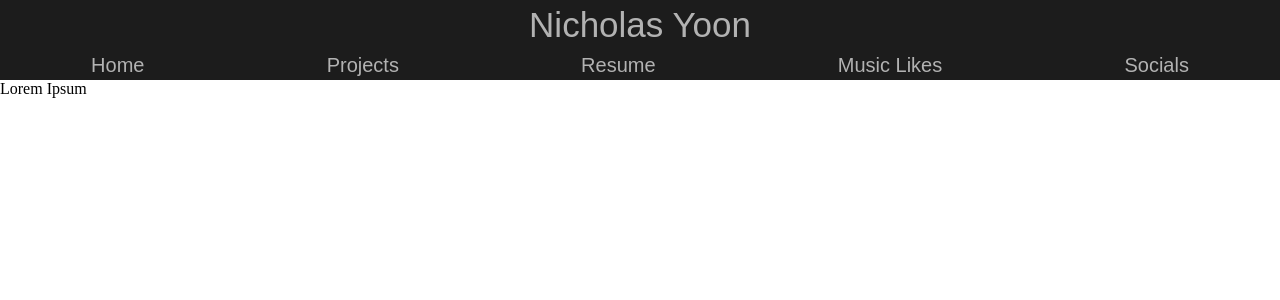
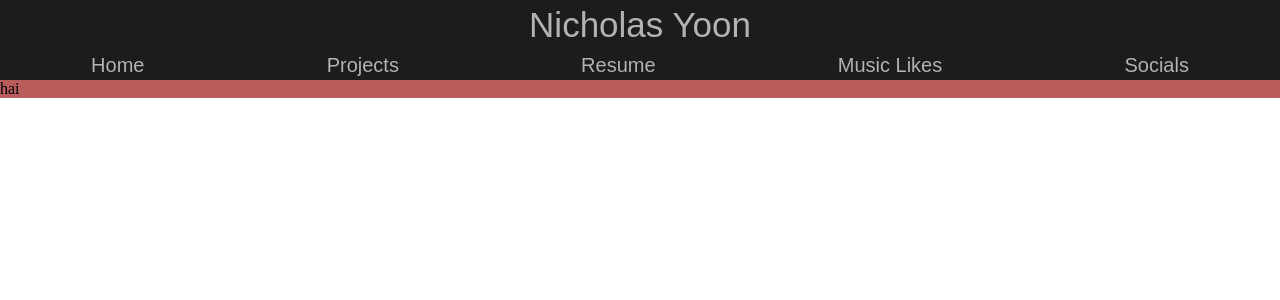
Before and after one commit to nyoon8360/mywebsite, a Next.js app: page / in a window 1280 px wide. Shown: the top 300 px of the page. Built offline with nearby package versions, Linux system fonts and the light colour scheme.

Commit message:
implemented transition animation

```diff
--- a/components/layout.js
+++ b/components/layout.js
@@ -4,11 +4,37 @@ import styles from './layout.module.css';
 export default function Layout({ children }) {
 
     return (
-        <div className={styles.mainContainer}>
-            <MainHeader className={styles.header}></MainHeader>
+        <div>
+            <div className={styles.mainContainer}>
+                <MainHeader transitionFunction={transition}></MainHeader>
+                <div className={styles.transitionContainer} id='transitionContainer'>
+                </div>
+            </div>
             <div className={styles.contentContainer}>
-                {children}
+                <p>hai</p>
             </div>
         </div>
     );
 }
+
+function transition(clickedTabEle) {
+    let tabXcoord = clickedTabEle.getBoundingClientRect().left;
+    let tabComputedStyle = getComputedStyle(clickedTabEle);
+
+    let transitionContainer = document.getElementById('transitionContainer');
+
+    let circle = document.createElement('div');
+    circle.style.width = '500px';
+    circle.style.height = '500px';
+    circle.style.background = '#3f51b5';
+    circle.style.overflow = 'hidden';
+    circle.style.borderRadius = '100%';
+
+    circle.style.top = '100vh';
+    circle.style.left = (Math.max(0, tabXcoord) + (parseFloat(tabComputedStyle.width.slice(0, -2))/2)) + "px";
+
+    circle.className = styles.divCircle;
+
+    transitionContainer.appendChild(circle);
+    transitionContainer.style.zIndex = 2;
+}
--- a/components/layout.module.css
+++ b/components/layout.module.css
@@ -1,6 +1,37 @@
+.mainContainer {
+    display: flex;
+    flex-direction: column;
+}
+
 .contentContainer {
     margin-top: 80px;
+    z-index: -1;
+    background-color: rgb(184, 92, 92);
 }
 
-.header {
+.transitionContainer {
+    z-index: -1;
+    overflow: hidden;
+    flex-grow: 1;
+
+    position: absolute;
+
+    width: 100vw;
+    max-width: 100%;
+    height: 100%;
 }
+
+.divCircle {
+    animation: 1s ease-in 0s 1 expandDivCircle;
+    transform: translateY(75vh) scale(9);
+}
+
+@keyframes expandDivCircle {
+    0% {
+        transform: translateY(75vh) scale(0);
+    }
+
+    100% {
+        transform: translateY(75vh) scale(9);
+    }
+}
--- a/components/mainHeader.js
+++ b/components/mainHeader.js
@@ -1,7 +1,11 @@
 import Link from 'next/link';
 import styles from './mainHeader.module.css';
 
-export default function MainHeader() {
+var transitionFunction;
+
+export default function MainHeader(props) {
+    transitionFunction = props.transitionFunction;
+
     return (
         <div id='mainContainer'>
             <div className={styles.headerContainer}>
@@ -15,8 +19,6 @@ export default function MainHeader() {
                     <Link id="tabMusic" className={styles.tab} onClick={(event) => handleTabClick(event, 'tabMusic')} href='/'>Music Likes</Link>
                     <Link id="tabSocials" className={styles.tab} onClick={(event) => handleTabClick(event, 'tabSocials')} href='/'>Socials</Link>
                 </div>
-            </div>
-            <div id='transitionContainer' className={styles.transitionContainer}>
             </div>
         </div>
     );
@@ -44,31 +46,8 @@ function handleTabClick(event, tabId) {
 
     fallingTab.style.left = Math.max(0, tabXcoord);
 
-    fallingTab.addEventListener('animationend',(event) => {
-
-        let transitionContainer = document.getElementById('transitionContainer');
-
-        let canvas = document.createElement('canvas');
-        canvas.width = 1000;
-        canvas.height = 1000;
-        let ctx = canvas.getContext('2d');
-
-        //canvas.className = styles.circle;
-
-        ctx.beginPath()
-        ctx.arc(500, 500, 500, 0, 2 * Math.PI);
-        ctx.fillStyle = '#3f51b5';
-        ctx.fill();
-
-        canvas.style.position = 'absolute';
-        canvas.style.left = (Math.max(0, tabXcoord) + (parseFloat(tabComputedStyle.width.slice(0, -2))/2)) + "px";
-        console.log(canvas.style.left);
-        console.log(Math.round((parseFloat(tabComputedStyle.width.slice(0, -2))/2)));
-        canvas.style.top = '100vh';
-
-        canvas.className = styles.circle;
-
-        transitionContainer.appendChild(canvas);
+    fallingTab.addEventListener('animationend', () => {
+        transitionFunction(tabElement);
     });
 
     tabContainer.appendChild(fallingTab);
--- a/components/mainHeader.module.css
+++ b/components/mainHeader.module.css
@@ -3,17 +3,11 @@
     flex-direction: column;
     background-color: #1c1c1c;
 
+    z-index: 5;
+
     position: fixed;
     width: 100%;
     top: 0;
-}
-
-.transitionContainer {
-    position: fixed;
-    width: 100vw;
-    height: 100vh;
-    overflow: hidden;
-    z-index: -3;
 }
 
 .title {
--- a/pages/index.js
+++ b/pages/index.js
@@ -7,6 +7,7 @@ export default function HomePage() {
     return (
         <Layout>
             <p>Lorem Ipsum</p>
+            <p>sadge</p>
         </Layout>
     )
 }
--- a/styles/global.css
+++ b/styles/global.css
@@ -1,4 +1,5 @@
 html, body {
     margin: 0;
     background-color: #ffffff;
+    overflow-x: hidden;
 }
```
Also changed, not shown: styles/index.module.css (+7 -0 lines).
